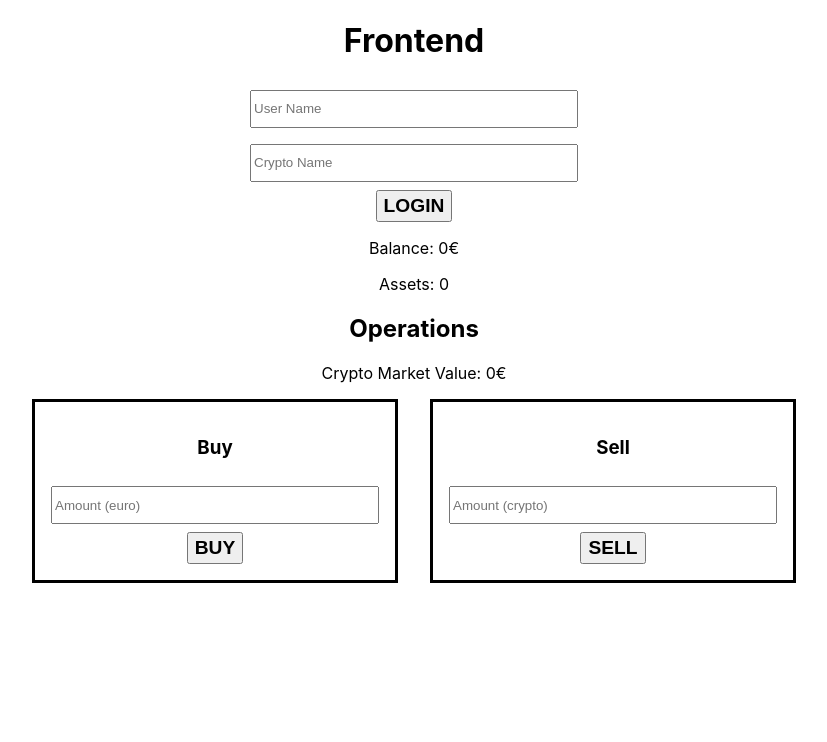
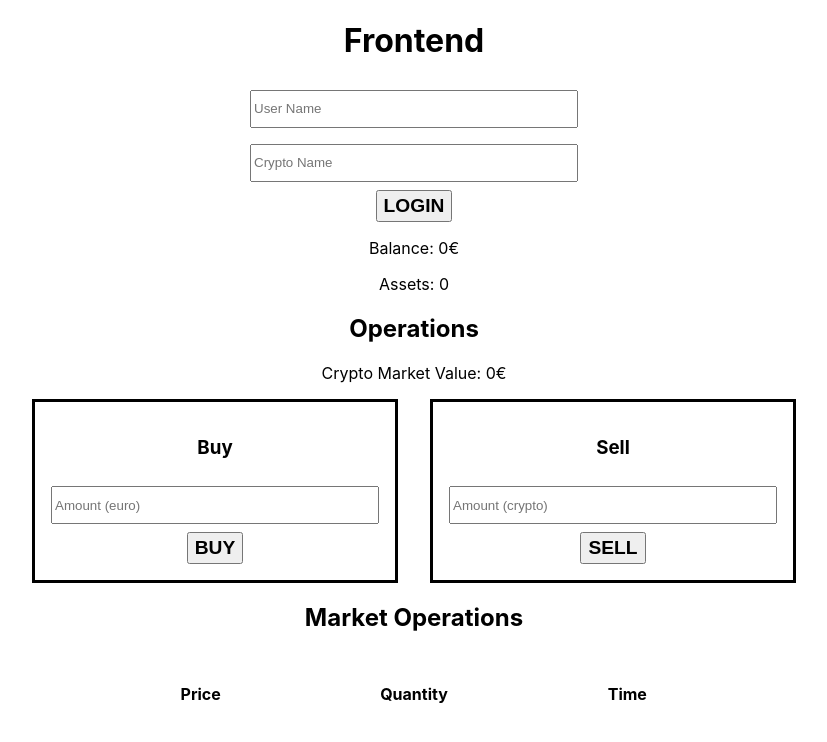
Before and after one commit to yolly98/Distributed-Cryptocurrency-Exchange, a React (Create React App) app in the folder src/frontend/: page / in a window 1280 px wide. Shown: the top 742 px of the page, without its empty margins (226-1053 px from the left). Built offline with nearby package versions, Linux system fonts and the light colour scheme.

Commit message:
Added market operations panel in frontend
Co-authored-by: Biagio Cornacchia <49314349+biagiocornacchia@users.noreply.github.com>
Co-authored-by: Matteo Abaterusso <49238869+MatteoAba@users.noreply.github.com>

```diff
--- a/src/frontend/src/component/css/App.css
+++ b/src/frontend/src/component/css/App.css
@@ -57,3 +57,23 @@ button{
   border: 0.2rem solid black;
   padding: 1rem;
 }
+
+#transaction-list-container{
+  display: flex;
+  flex-direction: column;
+  align-items: center;
+  width: 50%;
+  padding: 2rem;
+}
+
+.transaction-container{
+  display: flex;
+  width: 100%;
+  align-items: center;
+  justify-content: space-around;
+}
+
+.transaction-label{
+  text-align: center;
+  width: 33%;
+}
--- a/src/frontend/src/component/js/App.js
+++ b/src/frontend/src/component/js/App.js
@@ -14,16 +14,66 @@ class App extends Component {
       balance: 0,
       available_assets: 0,
       market_value: 0,
-      websocket: null
+      websocket: null,
+      market_operations: [
+
+      ]
     }
   }
 
   socketCallback = (message) => {
-    console.log("received " + JSON.stringify(message)) // TEST
+    console.log(message) // TEST
     switch (message.opcode) {
-      case 'new_market_value':
+      case 'new_placed_order':
         let market_value = message.market_value
-        this.setState({market_value})
+        let market_operations = [...this.state.market_operations]
+
+        if (message.transactions.length > 0) {
+          message.transactions.forEach(transaction => {
+            // create new transaction
+            let date = new Date(transaction.timestamp / 1000000)
+            let new_transaction = {
+              key: transaction.timestamp,
+              market_value: transaction.market_value,
+              quantity: transaction.quantity,
+              timestamp: `${date.getHours()}:${date.getMinutes()}:${date.getSeconds()}`,
+              color: 'black'
+            }
+
+            // find position in the transaction list and set the color
+            let i = 0
+            while (i < market_operations.length) {
+              if (market_operations[i].key < new_transaction.key) {
+                if (new_transaction.market_value > market_operations[i].market_value)
+                  new_transaction.color = 'green'
+                else if (new_transaction.market_value == market_operations[i].market_value)
+                  new_transaction.color = market_operations[i].color
+                else
+                  new_transaction.color = 'red'
+                break
+              }
+              i++
+            }
+
+            // insert the new transaction in the transaction list
+            market_operations = [
+              ...market_operations.slice(0, i),
+              new_transaction,
+              ...market_operations.slice(i)
+            ]
+
+            // update color of the transaction before the new one
+            if (i > 0) {
+              if (market_operations[i - 1].market_value > market_operations[i].market_value)
+                market_operations[i - 1].color = 'green'
+              else if (market_operations[i - 1].market_value == market_operations[i].market_value)
+                market_operations[i - 1].color = market_operations[i].color
+              else
+                market_operations[i - 1].color = 'red'
+            }
+          })
+        }
+        this.setState({market_value, market_operations})
         break
     }
   }
@@ -122,7 +172,7 @@ class App extends Component {
           <label id='available-cryptos'>Assets: {this.state.available_assets}</label>
 
           <h2>Operations</h2>
-          <label id='market-value'>Crypto Market Value: {this.state.market_value}€</label>
+          <label id='market-value'>Crypto Market Value: {parseFloat(this.state.market_value.toFixed(6))}€</label>
           <div id='op-container'>
             <div className='op'>
               <h3>Buy</h3>
@@ -135,6 +185,26 @@ class App extends Component {
               <button onClick={() => this.operation('sell')}>SELL</button>
             </div>
           </div>
+          <h2>Market Operations</h2>
+          <div id='transaction-list-container'>
+            <div className='transaction-container'>
+              <label style={{fontWeight: 'bold'}} className='transaction-label'>Price</label>
+              <label style={{fontWeight: 'bold'}} className='transaction-label'>Quantity</label>
+              <label style={{fontWeight: 'bold'}} className='transaction-label'>Time</label>
+            </div>
+            {
+              this.state.market_operations.map(transaction => (
+                <div
+                  key = {transaction.key}
+                  className='transaction-container'
+                >
+                  <label className='transaction-label' style={{color: transaction.color}}>{parseFloat(transaction.market_value.toFixed(6))}</label>
+                  <label className='transaction-label'>{parseFloat(transaction.quantity.toFixed(6))}</label>
+                  <label className='transaction-label'>{transaction.timestamp}</label>
+                </div>
+              ))
+            }
+          </div>
         </div>
       </div>
     )
```
